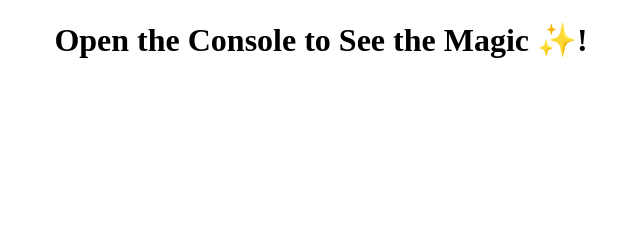
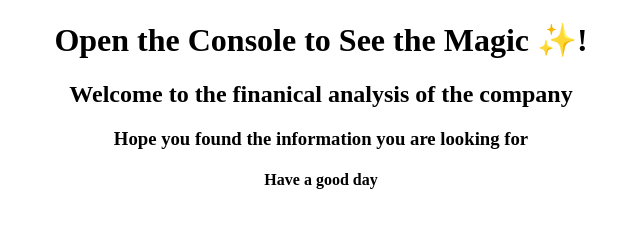
Before and after one commit to Thisaintkrupaa/Console-Finances, a plain HTML site: page index.html in a window 1280 px wide. Shown: the whole page, without its empty margins (319-959 px from the left). Drawn offline with Linux system fonts and the light colour scheme.

Commit message:
Update index.html
added headings and script index.js

```diff
--- a/index.html
+++ b/index.html
@@ -8,6 +8,9 @@
 </head>
 <body>
   <h1 style="text-align:center;">Open the Console to See the Magic ✨! </h1>
-  <script src="index.js> </script>
+  <h2 style="text-align:center" >Welcome to the finanical analysis of the company</h2>
+  <h3 style="text-align:center "> Hope you found the information you are looking for</h3>
+  <h4 style="text-align:center"> Have a good day</h4>
+  <script src="index.js"> </script>
 </body>
 </html>
```
